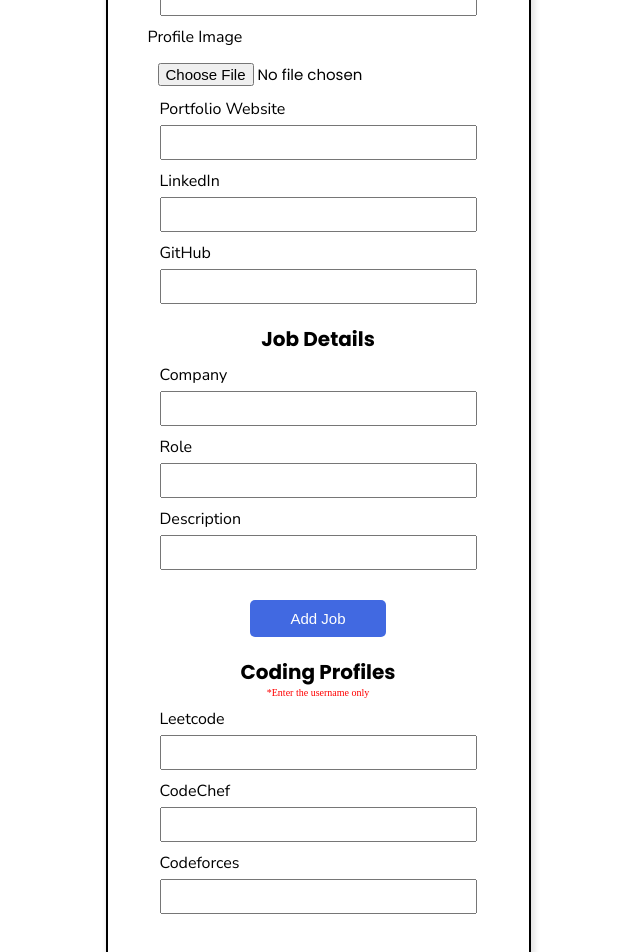
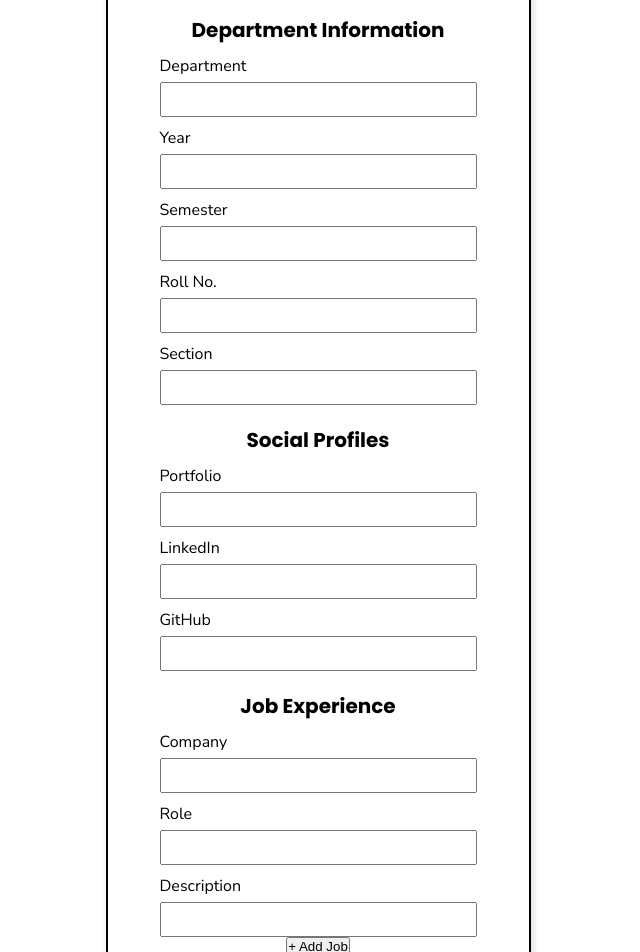
Before and after one commit to harshivkrishna/gradsphere, a React (Vite) app in the folder frontend/: page /editprofile in a window 1280 px wide. Shown: the part 380-1332 px from the top of the page, without its empty margins (322-962 px from the left). Built offline with nearby package versions, Linux system fonts and the light colour scheme; no server answers.

Commit message:
feat : added dept details

```diff
--- a/frontend/src/Components/EditProfile/Editprofile.jsx
+++ b/frontend/src/Components/EditProfile/Editprofile.jsx
@@ -1,9 +1,10 @@
 import React, { useState, useEffect } from 'react';
+import axios from 'axios';
 import { useNavigate } from 'react-router-dom';
-import axios from 'axios';
 import './Editprofile.css'
+const EditProfile = () => {
+  const navigate = useNavigate();
 
-const EditProfile = () => {
   const [formData, setFormData] = useState({
     name: '',
     email: '',
@@ -11,16 +12,15 @@ const EditProfile = () => {
     portfolio: '',
     linkedin: '',
     github: '',
-    codingProfiles: {
-      leetcode: '',
-      codechef: '',
-      codeforces: ''
-    },
+    profileImage: null,
     jobDetails: [{ company: '', role: '', description: '' }],
-    profileImage: null
+    codingProfiles: { leetcode: '', codechef: '', codeforces: '' },
+    department: '',
+    year: '',
+    semester: '',
+    rollNo: '',
+    section: ''
   });
-
-  const navigate = useNavigate();
 
   useEffect(() => {
     axios.get('http://localhost:5000/api/profile')
@@ -34,45 +34,43 @@ const EditProfile = () => {
 
   const handleChange = (e) => {
     const { name, value } = e.target;
-    if (name in formData.codingProfiles) {
-      setFormData(prev => ({
-        ...prev,
-        codingProfiles: { ...prev.codingProfiles, [name]: value }
-      }));
-    } else {
-      setFormData(prev => ({ ...prev, [name]: value }));
-    }
-  };
-
-  const handleJobChange = (index, e) => {
-    const { name, value } = e.target;
-    setFormData(prev => {
-      const updatedJobs = [...prev.jobDetails];
-      updatedJobs[index][name] = value;
-      return { ...prev, jobDetails: updatedJobs };
-    });
-  };
-
-  const addJob = () => {
-    setFormData(prev => ({ ...prev, jobDetails: [...prev.jobDetails, { company: '', role: '', description: '' }] }));
+    setFormData(prev => ({ ...prev, [name]: value }));
   };
 
   const handleFileChange = (e) => {
     setFormData(prev => ({ ...prev, profileImage: e.target.files[0] }));
   };
 
+  const handleJobChange = (index, e) => {
+    const { name, value } = e.target;
+    const updatedJobDetails = [...formData.jobDetails];
+    updatedJobDetails[index][name] = value;
+    setFormData(prev => ({ ...prev, jobDetails: updatedJobDetails }));
+  };
+
+  const addJobField = () => {
+    setFormData(prev => ({
+      ...prev,
+      jobDetails: [...prev.jobDetails, { company: '', role: '', description: '' }]
+    }));
+  };
+
   const handleSubmit = async (e) => {
     e.preventDefault();
+
     const formDataToSend = new FormData();
-    Object.keys(formData).forEach(key => {
-      if (key === 'codingProfiles' || key === 'jobDetails') {
-        formDataToSend.append(key, JSON.stringify(formData[key]));
-      } else if (key === 'profileImage') {
-        formDataToSend.append(key, formData[key]);
+    Object.entries(formData).forEach(([key, value]) => {
+      if (key === 'jobDetails' || key === 'codingProfiles') {
+        formDataToSend.append(key, JSON.stringify(value));
       } else {
-        formDataToSend.append(key, formData[key]);
+        formDataToSend.append(key, value);
       }
     });
+
+    if (formData.profileImage instanceof File) {
+      formDataToSend.append('profileImage', formData.profileImage);
+    }
+
     try {
       await axios.post('http://localhost:5000/api/profile', formDataToSend, {
         headers: { 'Content-Type': 'multipart/form-data' }
@@ -85,8 +83,9 @@ const EditProfile = () => {
 
   return (
     <div className='edit-container'>
-      <h1>Edit Profile</h1>
-      <form className='edit-input-box' onSubmit={handleSubmit}>
+      <h2>Edit Profile</h2>
+      <form onSubmit={handleSubmit} className='edit-input-box' encType="multipart/form-data">
+        {/* Basic Info */}
         <h4 className='input-title'>Personal Information</h4>
         <div className='input-container'>
           <label>Name</label>
@@ -98,53 +97,89 @@ const EditProfile = () => {
         </div>
         <div className='input-container'>
           <label>Mobile</label>
-          <input type='tel' maxLength={10} name='mobile' value={formData.mobile} onChange={handleChange} required />
+          <input type='text' name='mobile' value={formData.mobile} onChange={handleChange} required />
+        </div>
+
+        {/* Department Info */}
+        <h4 className='input-title'>Department Information</h4>
+        <div className='input-container'>
+          <label>Department</label>
+          <input type='text' name='department' value={formData.department} onChange={handleChange} required />
         </div>
         <div className='input-container'>
-          <label>Profile Image</label>
-          <input type='file' name='profileImage' onChange={handleFileChange} accept='image/*' required />
+          <label>Year</label>
+          <input type='number' name='year' value={formData.year} onChange={handleChange} required />
         </div>
         <div className='input-container'>
-          <label>Portfolio Website</label>
-          <input type='url' name='portfolio' value={formData.portfolio} onChange={handleChange} />
+          <label>Semester</label>
+          <input type='number' name='semester' value={formData.semester} onChange={handleChange} required />
+        </div>
+        <div className='input-container'>
+          <label>Roll No.</label>
+          <input type='text' name='rollNo' value={formData.rollNo} onChange={handleChange} required />
+        </div>
+        <div className='input-container'>
+          <label>Section</label>
+          <input type='text' name='section' value={formData.section} onChange={handleChange} required />
+        </div>
+
+        {/* Social Links */}
+        <h4 className='input-title'>Social Profiles</h4>
+        <div className='input-container'>
+          <label>Portfolio</label>
+          <input type='text' name='portfolio' value={formData.portfolio} onChange={handleChange} />
         </div>
         <div className='input-container'>
           <label>LinkedIn</label>
-          <input type='url' name='linkedin' value={formData.linkedin} onChange={handleChange} />
+          <input type='text' name='linkedin' value={formData.linkedin} onChange={handleChange} />
         </div>
         <div className='input-container'>
           <label>GitHub</label>
-          <input type='url' name='github' value={formData.github} onChange={handleChange} />
+          <input type='text' name='github' value={formData.github} onChange={handleChange} />
         </div>
 
-        <h4 className='input-title'>Job Details</h4>
+        {/* Job Details */}
+        <h4 className='input-title'>Job Experience</h4>
         {formData.jobDetails.map((job, index) => (
-          <div key={index} className='input-container'>
-            <label>Company</label>
-            <input type='text' name='company' value={job.company} onChange={(e) => handleJobChange(index, e)} required />
-            <label>Role</label>
-            <input type='text' name='role' value={job.role} onChange={(e) => handleJobChange(index, e)} required />
-            <label>Description</label>
-            <input type='text' name='description' value={job.description} onChange={(e) => handleJobChange(index, e)} required />
+          <div key={index} className='job-details-container'>
+            <div className='input-container'>
+              <label>Company</label>
+              <input type='text' name='company' value={job.company} onChange={(e) => handleJobChange(index, e)} />
+            </div>
+            <div className='input-container'>
+              <label>Role</label>
+              <input type='text' name='role' value={job.role} onChange={(e) => handleJobChange(index, e)} />
+            </div>
+            <div className='input-container'>
+              <label>Description</label>
+              <input type='text' name='description' value={job.description} onChange={(e) => handleJobChange(index, e)} />
+            </div>
           </div>
         ))}
-        <button type='button' className='job-btn' onClick={addJob}>Add Job</button>
+        <button type='button' onClick={addJobField}>+ Add Job</button>
 
+        {/* Coding Profiles */}
         <h4 className='input-title'>Coding Profiles</h4>
-        <p className='warn-message'>*Enter the username only</p>
         <div className='input-container'>
-          <label>Leetcode</label>
-          <input type='text' name='leetcode' value={formData.codingProfiles.leetcode} onChange={handleChange} />
+          <label>LeetCode</label>
+          <input type='text' name='leetcode' value={formData.codingProfiles.leetcode} onChange={(e) => setFormData(prev => ({ ...prev, codingProfiles: { ...prev.codingProfiles, leetcode: e.target.value } }))} />
         </div>
         <div className='input-container'>
           <label>CodeChef</label>
-          <input type='text' name='codechef' value={formData.codingProfiles.codechef} onChange={handleChange} />
+          <input type='text' name='codechef' value={formData.codingProfiles.codechef} onChange={(e) => setFormData(prev => ({ ...prev, codingProfiles: { ...prev.codingProfiles, codechef: e.target.value } }))} />
         </div>
         <div className='input-container'>
-          <label>Codeforces</label>
-          <input type='text' name='codeforces' value={formData.codingProfiles.codeforces} onChange={handleChange} />
+          <label>CodeForces</label>
+          <input type='text' name='codeforces' value={formData.codingProfiles.codeforces} onChange={(e) => setFormData(prev => ({ ...prev, codingProfiles: { ...prev.codingProfiles, codeforces: e.target.value } }))} />
         </div>
-        <button type='submit' className='form-submit-btn'>Submit</button>
+
+        {/* Profile Image */}
+        <h4 className='input-title'>Profile Image</h4>
+        <div className='input-container'>
+          <input type='file' name='profileImage' accept='image/*' onChange={handleFileChange} />
+        </div>
+
+        <button type='submit'>Save Profile</button>
       </form>
     </div>
   );
--- a/frontend/src/Components/Profile/Profile.jsx
+++ b/frontend/src/Components/Profile/Profile.jsx
@@ -13,8 +13,14 @@ const Profile = () => {
     github: '',
     profileImage: '',
     jobDetails: [],
-    codingProfiles: { leetcode: '', codechef: '', codeforces: '' }
+    codingProfiles: { leetcode: '', codechef: '', codeforces: '' },
+    department: '',
+    year: '',
+    semester: '',
+    rollNo: '',
+    section: ''
   });
+
   const navigate = useNavigate();
 
   useEffect(() => {
@@ -28,8 +34,7 @@ const Profile = () => {
       })
       .catch(error => console.error('Error fetching profile:', error));
   }, [navigate]);
-  console.log(user.profileImage);
-  console.log(`http://localhost:5000${user.profileImage}`)
+
   return (
     <div className='profile-container'>
       <div className='profile-img-container'>
@@ -39,8 +44,9 @@ const Profile = () => {
           alt='Profile'
         />
 
+        {/* Work Experience */}
         <div className='work-container'>
-          <h4 className='profile-title'>Work</h4>
+          <h4 className='profile-title'>Work Experience</h4>
           {user.jobDetails.length > 0 ? user.jobDetails.map((job, index) => (
             <div key={index}>
               <h6>{job.company} - {job.role}</h6>
@@ -48,6 +54,8 @@ const Profile = () => {
             </div>
           )) : <p>No job details available</p>}
         </div>
+
+        {/* Skills */}
         <div className='skills-container'>
           <h4 className="profile-title">Skills</h4>
           <ul>
@@ -60,15 +68,46 @@ const Profile = () => {
           </ul>
         </div>
       </div>
+
       <div className='description-container'>
+        {/* Edit Profile Button */}
         <a href='/editprofile'>
           <div className='edit-profile-container'>
             <h6>Edit Profile</h6>
             <i className='bx bx-edit-alt'></i>
           </div>
         </a>
+
+        {/* User Name & Role */}
         <h1>{user.name || 'Your Name'}</h1>
         <h4 className='role'>Full Stack Developer</h4>
+
+        {/* Department Information */}
+        <h4>Department Information</h4>
+        <div className="info-parent-container">
+          <div className="info-container">
+            <h6>Department</h6>
+            <p>{user.department || 'Not provided'}</p>
+          </div>
+          <div className="info-container">
+            <h6>Year</h6>
+            <p>{user.year || 'Not provided'}</p>
+          </div>
+          <div className="info-container">
+            <h6>Semester</h6>
+            <p>{user.semester || 'Not provided'}</p>
+          </div>
+          <div className="info-container">
+            <h6>Roll No.</h6>
+            <p>{user.rollNo || 'Not provided'}</p>
+          </div>
+          <div className="info-container">
+            <h6>Section</h6>
+            <p>{user.section || 'Not provided'}</p>
+          </div>
+        </div>
+
+        {/* Contact Information */}
         <h4>Contact Information</h4>
         <div className='info-parent-container'>
           <div className='info-container'><h6>Phone</h6><p>{user.mobile || 'Not provided'}</p></div>
@@ -77,11 +116,28 @@ const Profile = () => {
           <div className='info-container'><h6>LinkedIn</h6><a href={user.linkedin || '#'}>{user.linkedin || 'Not provided'}</a></div>
           <div className='info-container'><h6>Github</h6><a href={user.github || '#'}>{user.github || 'Not provided'}</a></div>
         </div>
+
+        {/* Coding Profiles */}
         <h4>Coding Profiles</h4>
         <div className='info-parent-container'>
-          <div className='info-container'><h6>Leetcode</h6><a href={user.codingProfiles.leetcode ? `https://leetcode.com/${user.codingProfiles.leetcode}` : '#'}>{user.codingProfiles.leetcode || 'Not provided'}</a></div>
-          <div className='info-container'><h6>CodeChef</h6><a href={user.codingProfiles.codechef ? `https://www.codechef.com/users/${user.codingProfiles.codechef}` : '#'}>{user.codingProfiles.codechef || 'Not provided'}</a></div>
-          <div className='info-container'><h6>Codeforces</h6><a href={user.codingProfiles.codeforces ? `https://codeforces.com/profile/${user.codingProfiles.codeforces}` : '#'}>{user.codingProfiles.codeforces || 'Not provided'}</a></div>
+          <div className='info-container'>
+            <h6>LeetCode</h6>
+            <a href={user.codingProfiles.leetcode ? `https://leetcode.com/${user.codingProfiles.leetcode}` : '#'}>
+              {user.codingProfiles.leetcode || 'Not provided'}
+            </a>
+          </div>
+          <div className='info-container'>
+            <h6>CodeChef</h6>
+            <a href={user.codingProfiles.codechef ? `https://www.codechef.com/users/${user.codingProfiles.codechef}` : '#'}>
+              {user.codingProfiles.codechef || 'Not provided'}
+            </a>
+          </div>
+          <div className='info-container'>
+            <h6>Codeforces</h6>
+            <a href={user.codingProfiles.codeforces ? `https://codeforces.com/profile/${user.codingProfiles.codeforces}` : '#'}>
+              {user.codingProfiles.codeforces || 'Not provided'}
+            </a>
+          </div>
         </div>
       </div>
     </div>
```
Also changed, not shown: 1 other file (tests, documents, lock files or other folders).
